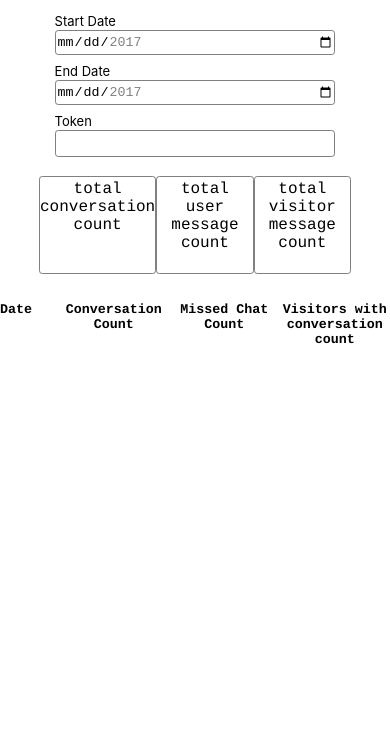
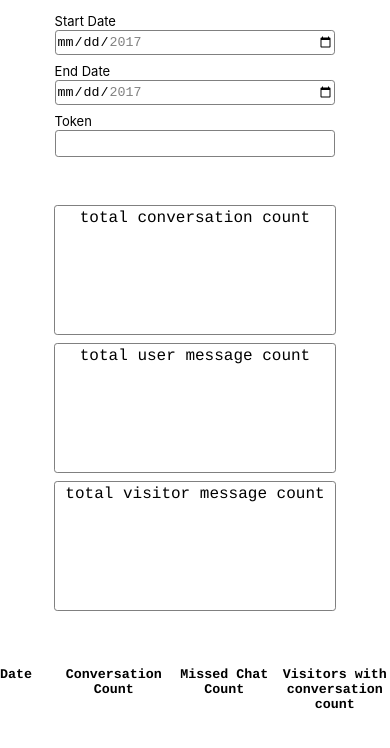
Before and after one commit to nsonb/junior-assignment, a React (Create React App) app: page / in a window 390 px wide. Shown: the top 748 px of the page. Built offline with nearby package versions, Linux system fonts and the light colour scheme.

Commit message:
more responsive on big boxes

```diff
--- a/src/components/BoxDisplay.tsx
+++ b/src/components/BoxDisplay.tsx
@@ -1,10 +1,8 @@
 const BoxDisplay = (props: {number: string, title: string}) => {
     const container: React.CSSProperties = {
-        width: '80%',
-        margin: 'auto',
+        width: '90%',
         marginBottom: '0.5rem',
-        maxWidth: '12rem',
-        height: '6rem',
+        height: '8rem',
         border: 'solid grey 1px',
         borderRadius: '0.2rem'
     }
@@ -12,7 +10,8 @@ const BoxDisplay = (props: {number: string, title: string}) => {
     const ttle: React.CSSProperties = {
         textAlign: 'center',
         fontFamily: 'Courier',
-        marginTop: '0.2rem'
+        marginTop: '0.2rem',
+        height: '3.5rem'
     }
 
     const nmber: React.CSSProperties = {
--- a/src/components/Paginate.tsx
+++ b/src/components/Paginate.tsx
@@ -26,9 +26,27 @@ const Paginate = (props: {dsplayedPage: number, setStartPoint: Dispatch<SetState
 
     return (
         <div style={{display:'flex', flexDirection: 'row', margin: 'auto', marginTop: '0.5rem', width: 'fit-content'}}>
-            <button style={buttonStyle} className='hover'>{'<'}</button>
+            <button
+                style={buttonStyle}
+                className={currentChosen === 0 ? 'disable' :'hover' }
+                onClick={() => {
+                    if(currentChosen !== 0) {
+                        let t = currentChosen-1;
+                        props.setStartPoint(t*5)
+                        setCurrentChosen(t)
+                    }
+                }}>{'<'}</button>
             {renderedButton}
-            <button style={buttonStyle} className='hover'>{'>'}</button>
+            <button
+                style={buttonStyle}
+                className={currentChosen === props.dsplayedPage - 1 ? 'disable' :'hover' }
+                onClick={() => {
+                    if(currentChosen !== props.dsplayedPage - 1) {
+                        let t = currentChosen+1;
+                        props.setStartPoint(t*5)
+                        setCurrentChosen(t)
+                    }
+                }}>{'>'}</button>
         </div>
     )
 }
--- a/src/components/Result.tsx
+++ b/src/components/Result.tsx
@@ -1,22 +1,28 @@
 import { DataContext } from '../context/apiDataContext'
-import { useContext } from 'react'
+import { useContext, useRef } from 'react'
+import { useContainerDimensions, refElement } from '../hooks/useContainerDimensions'
 import BoxDisplay from './BoxDisplay'
 import Table from './Table'
 
 const Result = () => {
     const { data } = useContext(DataContext)
-    console.log(data)
+
+    const myRef = useRef<HTMLDivElement>(null)
+    const { width } = useContainerDimensions(myRef as unknown as refElement)
 
     const boxContainer: React.CSSProperties = {
         width: '80%',
         display: 'flex',
-        flexDirection: 'row',
-        margin: '5% auto',
-        maxWidth: '640px'
+        flexDirection: width >600 ?'row' : 'column',
+        alignContent: 'center',
+        alignItems: 'center',
+        justifyContent: 'space-between',
+        margin: '3rem auto',
+        maxWidth: '800px'
     }
 
     return (
-        <div>
+        <div ref={myRef}>
             <div style={boxContainer}>
                 <BoxDisplay number={data?.total_conversation_count.toString() || ''} title='total conversation count'/>
                 <BoxDisplay number={data?.total_user_message_count.toString() || ''} title='total user message count'/>
--- a/src/components/SearchBar.tsx
+++ b/src/components/SearchBar.tsx
@@ -88,7 +88,7 @@ const inputSegment: React.CSSProperties = {
     margin: 'auto',
     marginTop: '0.5rem',
     width: '90%',
-    maxWidth: '640px'
+    maxWidth: '800px'
 }
 
 const input: React.CSSProperties = {
--- a/src/components/Table.tsx
+++ b/src/components/Table.tsx
@@ -27,7 +27,6 @@ const Table = (props: {list?: datum[], displayNumber: number}) => {
     }
 
     const renderList = displayedList?.map((i: datum, index) => {
-
         if(!i) return null
         return <Row bold= {false} elements = {[i.date.toString(), i.conversation_count, i.missed_chat_count, i.visitors_with_conversation_count]} key={i.date.toString()+'..'+index}/>
     })
--- /dev/null
+++ b/src/hooks/useContainerDimensions.tsx
@@ -0,0 +1,35 @@
+import { useEffect, useState } from "react";
+
+export interface refElement extends HTMLDivElement {
+    current?:  {
+        offsetWidth: number
+        offsetHeight: number
+    }
+}
+
+export const useContainerDimensions = (myRef : refElement) => {
+    const getDimensions = () => ({
+      width: myRef?.current?.offsetWidth || 0,
+      height: myRef?.current?.offsetHeight || 0
+    })
+
+    const [dimensions, setDimensions] = useState({ width: 0, height: 0 })
+
+    useEffect(() => {
+      const handleResize = () => {
+        setDimensions(getDimensions())
+      }
+
+      if (myRef.current) {
+        setDimensions(getDimensions())
+      }
+
+      window.addEventListener("resize", handleResize)
+
+      return () => {
+        window.removeEventListener("resize", handleResize)
+      }
+    }, [myRef])
+
+    return dimensions;
+  };
--- a/src/index.css
+++ b/src/index.css
@@ -18,3 +18,9 @@ code {
   background-color: beige;
   font-weight: bold;
 }
+
+.disable {
+  background-color: whitesmoke;
+  color: aliceblue;
+  outline: none;
+}
```
Also changed, not shown: src/components/MobileRow.tsx (added, +9 -0 lines), 1 other file (tests, documents, lock files or other folders).
